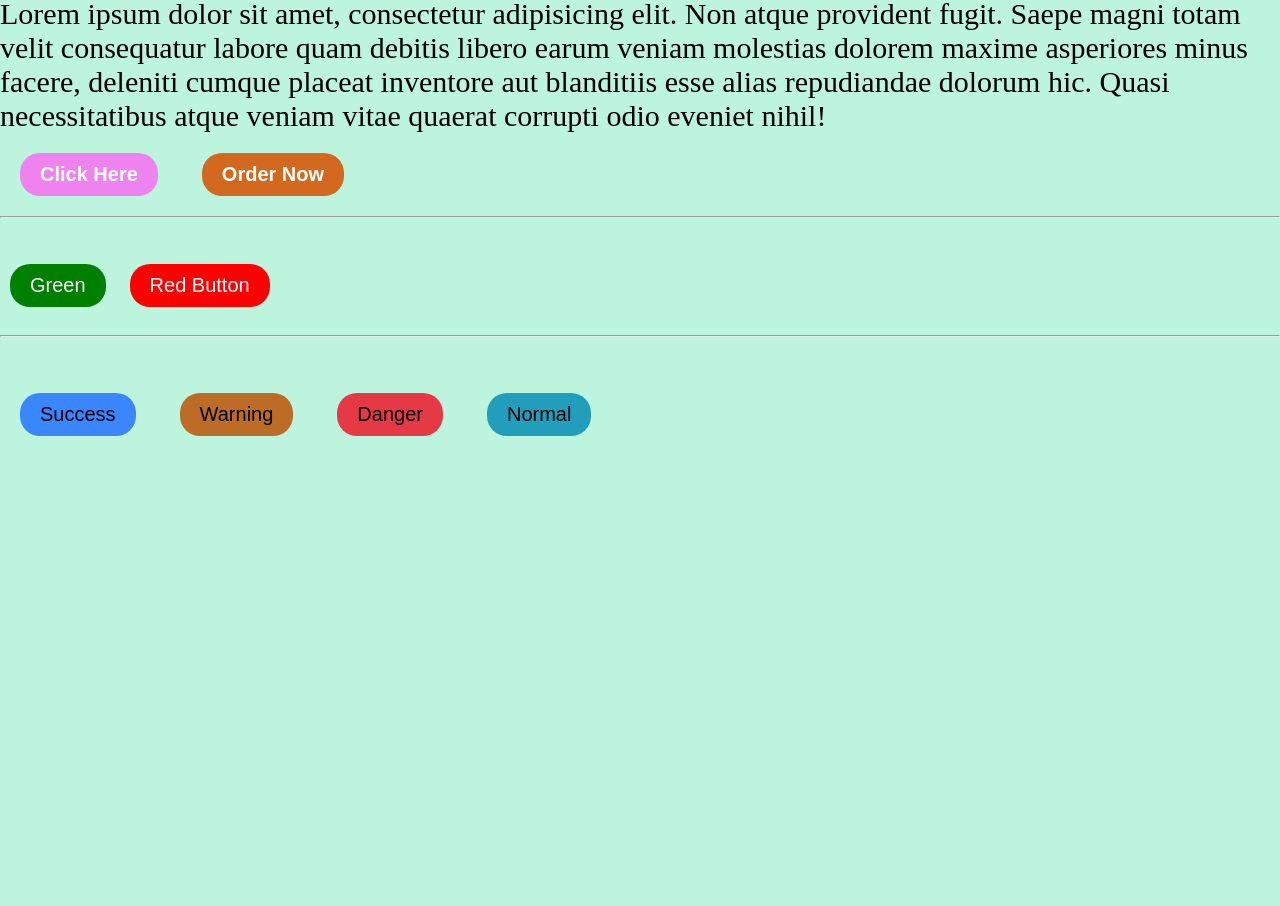
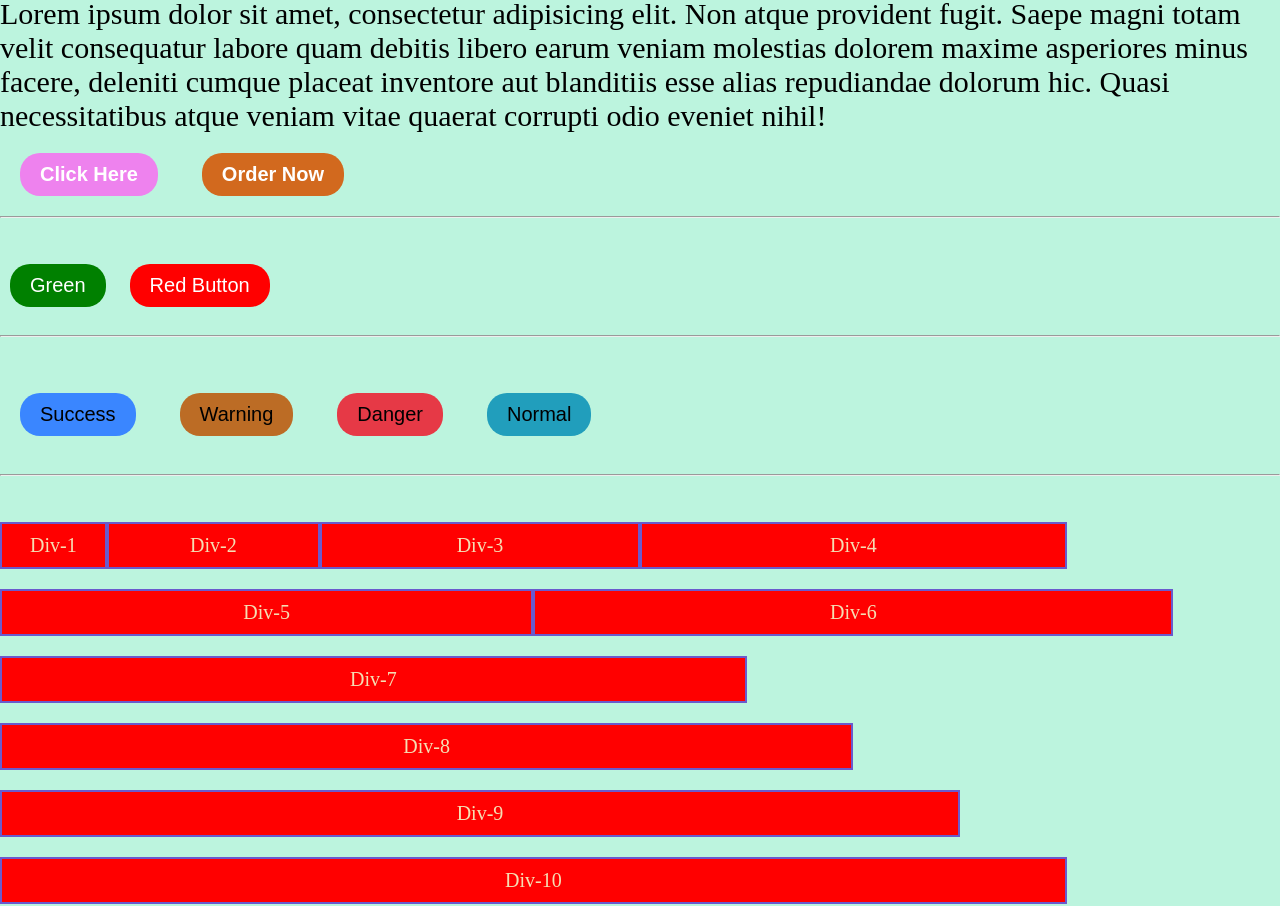
Before and after one commit to abdulowhab/Learning-SASS, a plain HTML site: page index.html in a window 1280 px wide. Shown: the part 69-975 px from the top of the page. Before the commit the page ends 800 px from the top, so only its background shows below. Drawn offline with Linux system fonts and the light colour scheme.

Commit message:
working with for loop in sass

```diff
--- a/index.html
+++ b/index.html
@@ -37,6 +37,27 @@
         <button class="danger">Danger</button>
         <button class="normal">Normal</button>
 
+        <br><br>
+        <hr>
+        <br><br>
+
+        <section>
+            <div class="row">
+                <div class="col-1">Div-1</div>
+                <div class="col-2">Div-2</div>
+                <div class="col-3">Div-3</div>
+                <div class="col-4">Div-4</div>
+                <div class="col-5">Div-5</div>
+                <div class="col-6">Div-6</div>
+                <div class="col-7">Div-7</div>
+                <div class="col-8">Div-8</div>
+                <div class="col-9">Div-9</div>
+                <div class="col-10">Div-10</div>
+                <div class="col-11">Div-11</div>
+                <div class="col-12">Div-12</div>
+            </div>
+        </section>
+
     </main>
 
 
--- a/styles/styles.scss
+++ b/styles/styles.scss
@@ -147,3 +147,23 @@ p {
     @include simpleButton;
     @include setButtonColor(normal)
 }
+
+// Working with Looping in SASS
+[class*="col-"] {
+    float: left;
+    background-color: red;
+    margin: 10px 0;
+    padding: 10px;
+    color: wheat;
+    font-size: 20px;
+    text-align: center;
+    border: 2px solid slateblue;
+}
+@for $i from 1 through 12 {
+    .col-#{$i} {
+        width: 100% / 12 * $i;
+    }
+}
+.row::after {
+    clear: both;
+}
```
Also changed, not shown: styles/styles.css, 2 other files.
